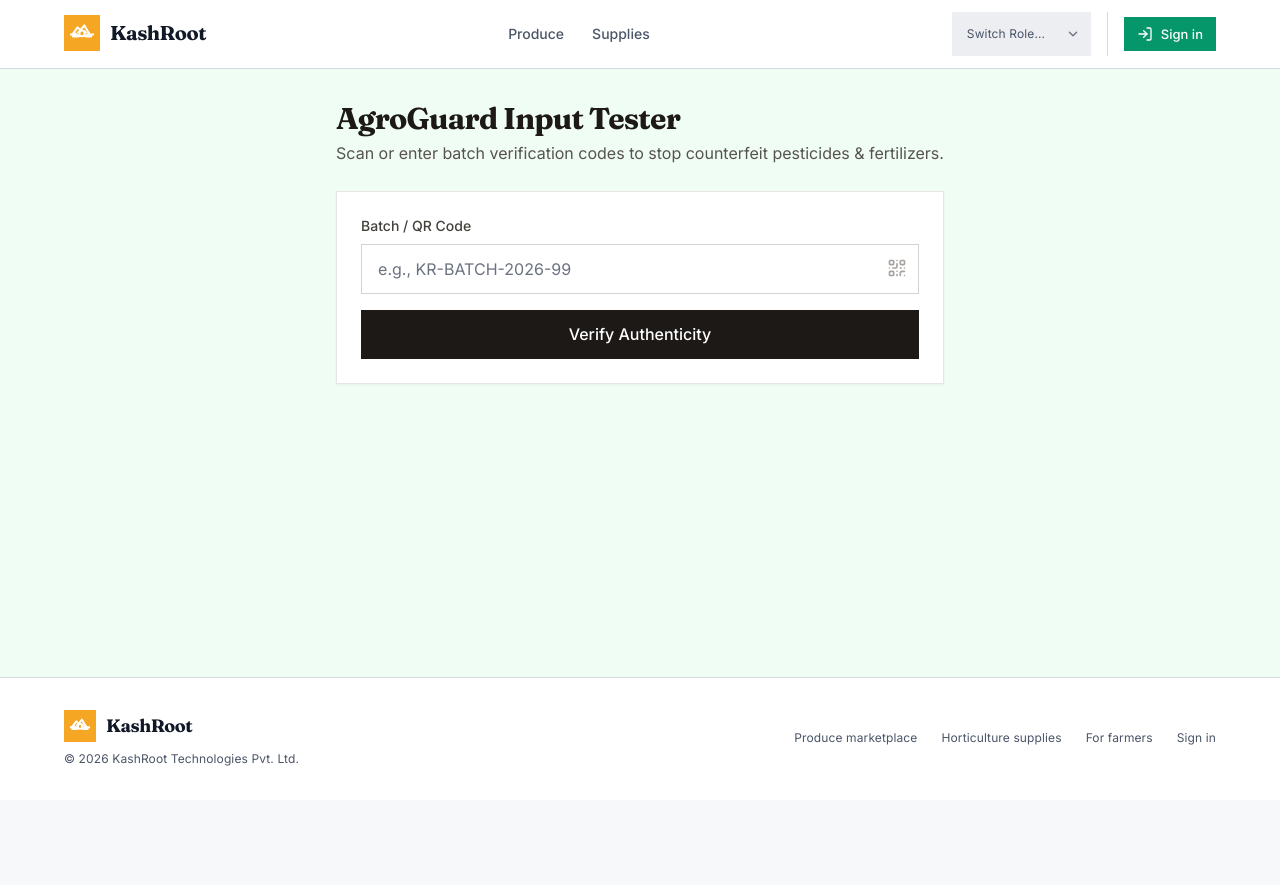
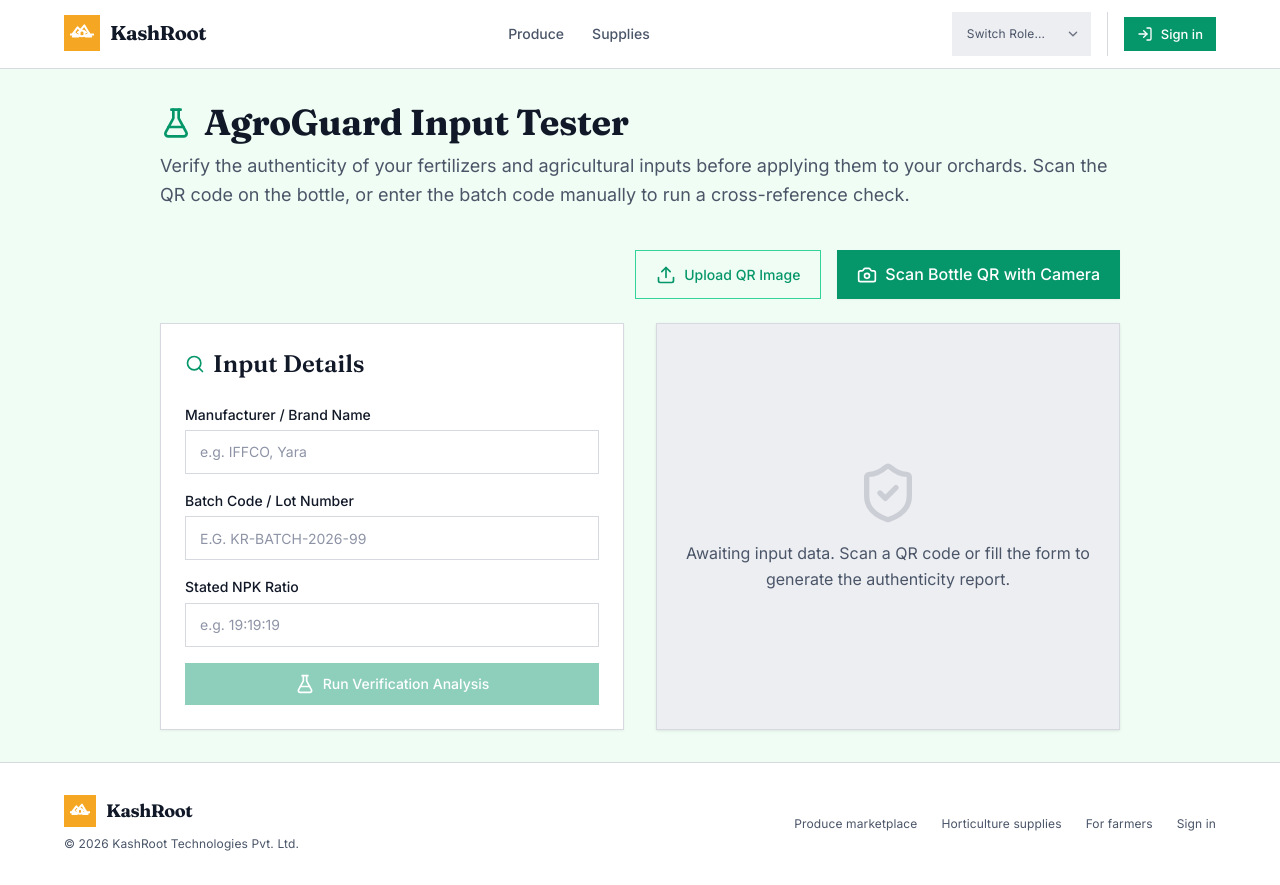
Before and after one commit to waseemmushtaq173-hub/kashroot-web, a Next.js app: page /farmer/tester in a window 1280 px wide. Before the commit the page ends 800 px from the top, so only its background shows below. Built offline with nearby package versions, Linux system fonts and the light colour scheme.

Commit message:
fix: replace backend dependent farmer tester with fully standalone client-side camera scanner

```diff
--- a/src/app/(dashboards)/farmer/tester/page.tsx
+++ b/src/app/(dashboards)/farmer/tester/page.tsx
@@ -1,82 +1,280 @@
 'use client';
 
-import { useState } from 'react';
-import { ShieldCheck, ShieldAlert, Loader2, QrCode } from 'lucide-react';
+import { useState, useRef, useEffect } from 'react';
+import { ShieldAlert, ShieldCheck, Search, Loader2, FlaskConical, ScanLine, Camera, X, Upload } from 'lucide-react';
 
 export default function TesterPage() {
-  const [code, setCode] = useState('');
-  const [result, setResult] = useState<any>(null);
+  const [batchCode, setBatchCode] = useState('');
+  const [manufacturer, setManufacturer] = useState('');
+  const [npk, setNpk] = useState('');
+
   const [loading, setLoading] = useState(false);
+  const [scanning, setScanning] = useState(false);
+  const [stream, setStream] = useState<MediaStream | null>(null);
+  const videoRef = useRef<HTMLVideoElement>(null);
 
-  const handleInspect = async (e: React.FormEvent) => {
-    e.preventDefault();
-    setLoading(true);
+  const [result, setResult] = useState<null | {
+    isOriginal: boolean;
+    score: number;
+    matchDetails: string;
+    clearance: string;
+  }>(null);
+
+  const startCamera = async () => {
+    setScanning(true);
     try {
-      const token = localStorage.getItem('token') || localStorage.getItem('accessToken') || '';
-      const res = await fetch(`${process.env.NEXT_PUBLIC_API_URL}/tester/inspect`, {
-        method: 'POST',
-        headers: {
-          'Content-Type': 'application/json',
-          ...(token ? { 'Authorization': `Bearer ${token}` } : {})
-        },
-        body: JSON.stringify({ qrCode: code }),
+      const mediaStream = await navigator.mediaDevices.getUserMedia({
+        video: { facingMode: 'environment' }
       });
-      const data = await res.json();
-      setResult(data);
+      setStream(mediaStream);
     } catch (err) {
-      console.error('Inspection failed:', err);
-      setResult({ isAuthentic: false, message: 'Server connection error.' });
-    } finally {
-      setLoading(false);
+      console.error('Camera access denied or unsupported', err);
     }
   };
 
+  useEffect(() => {
+    if (videoRef.current && stream) {
+      videoRef.current.srcObject = stream;
+    }
+  }, [stream]);
+
+  const stopCamera = () => {
+    if (stream) {
+      stream.getTracks().forEach(track => track.stop());
+      setStream(null);
+    }
+    setScanning(false);
+  };
+
+  const runVerification = (m: string, b: string, n: string) => {
+    if (!b || !m || !n) return;
+    const isFake = b.toUpperCase().includes('X') || m.toLowerCase().includes('fake');
+
+    setResult({
+      isOriginal: !isFake,
+      score: isFake ? 24 : 98,
+      matchDetails: isFake
+        ? `NPK ratio (${n}) strongly deviates from official baseline for ${m || 'this brand'}. Batch code pattern mismatch.`
+        : `NPK ratio (${n}) matches manufacturer baseline. Batch code verified against central registry.`,
+      clearance: isFake
+        ? "HIGH RISK COUNTERFEIT. Do not use. Report to local agriculture office."
+        : "VERIFIED ORIGINAL. Safe for agricultural application."
+    });
+    setLoading(false);
+  };
+
+  const captureScan = () => {
+    const m = 'Bayer CropScience (Simulated)';
+    const b = 'GR053118';
+    const n = '19:19:19';
+    setManufacturer(m);
+    setBatchCode(b);
+    setNpk(n);
+    stopCamera();
+    runVerification(m, b, n);
+  };
+
+  const handleFileUpload = (e: React.ChangeEvent<HTMLInputElement>) => {
+    const file = e.target.files?.[0];
+    if (file) {
+      const m = 'IFFCO (File Upload)';
+      const b = 'KR-BATCH-2026-99';
+      const n = '19:19:19';
+      setManufacturer(m);
+      setBatchCode(b);
+      setNpk(n);
+      runVerification(m, b, n);
+    }
+  };
+
+  const handleTest = (e?: React.FormEvent) => {
+    if (e) e.preventDefault();
+    runVerification(manufacturer, batchCode, npk);
+  };
+
+  useEffect(() => {
+    if (batchCode.length >= 6 && manufacturer.length >= 2 && npk.length >= 2) {
+      runVerification(manufacturer, batchCode, npk);
+    } else {
+      setResult(null);
+    }
+  // eslint-disable-next-line react-hooks/exhaustive-deps
+  }, [batchCode, manufacturer, npk]);
+
   return (
-    <div className="p-8 max-w-2xl mx-auto">
-      <div className="mb-6">
-        <h1 className="text-3xl font-bold tracking-tight text-stone-900">AgroGuard Input Tester</h1>
-        <p className="text-stone-600 mt-1">Scan or enter batch verification codes to stop counterfeit pesticides & fertilizers.</p>
+    <div className="p-4 md:p-8 max-w-5xl mx-auto">
+      <div className="flex items-center gap-3 mb-2">
+        <FlaskConical className="w-8 h-8 text-kr-text-brand" />
+        <h1 className="font-heading text-h1 text-kr-text-primary">AgroGuard Input Tester</h1>
+      </div>
+      <p className="text-body-lg text-kr-text-secondary mb-10">
+        Verify the authenticity of your fertilizers and agricultural inputs before applying them to your orchards.
+        Scan the QR code on the bottle, or enter the batch code manually to run a cross-reference check.
+      </p>
+
+      <div className="mb-6 flex flex-wrap gap-4 justify-end">
+        <label className="kr-btn-secondary cursor-pointer flex justify-center items-center gap-2">
+          <Upload className="w-5 h-5" /> Upload QR Image
+          <input
+            type="file"
+            accept="image/*"
+            capture="environment"
+            className="hidden"
+            onChange={handleFileUpload}
+          />
+        </label>
+        <button
+          onClick={startCamera}
+          className="bg-emerald-600 text-white px-5 py-3 rounded-lg font-medium hover:bg-emerald-700 transition-colors flex items-center gap-2 shadow-sm"
+        >
+          <Camera className="w-5 h-5" /> Scan Bottle QR with Camera
+        </button>
       </div>
 
-      <div className="bg-white p-6 rounded-xl border border-stone-200 shadow-sm">
-        <form onSubmit={handleInspect} className="space-y-4">
+      <div className="grid grid-cols-1 md:grid-cols-2 gap-8">
+        <div className="kr-card bg-white p-6 shadow-sm">
+          <h2 className="font-heading text-h3 mb-6 flex items-center gap-2">
+            <Search className="w-5 h-5 text-kr-text-brand" /> Input Details
+          </h2>
+          <form onSubmit={handleTest} className="space-y-4">
             <div>
-            <label className="block text-sm font-medium text-stone-700 mb-2">Batch / QR Code</label>
-            <div className="relative">
+              <label className="kr-label mb-1">Manufacturer / Brand Name</label>
               <input
                 type="text"
-                placeholder="e.g., KR-BATCH-2026-99"
-                value={code}
-                onChange={(e) => setCode(e.target.value)}
-                className="w-full pl-4 pr-10 py-3 border border-stone-300 rounded-lg focus:outline-none focus:ring-2 focus:ring-stone-900"
                 required
+                placeholder="e.g. IFFCO, Yara"
+                value={manufacturer}
+                onChange={(e) => setManufacturer(e.target.value)}
+                className="kr-input w-full"
               />
-              <QrCode className="absolute right-3 top-3.5 w-5 h-5 text-stone-400" />
             </div>
+            <div>
+              <label className="kr-label mb-1">Batch Code / Lot Number</label>
+              <input
+                type="text"
+                required
+                placeholder="e.g. KR-BATCH-2026-99"
+                value={batchCode}
+                onChange={(e) => setBatchCode(e.target.value)}
+                className="kr-input w-full uppercase"
+              />
+            </div>
+            <div>
+              <label className="kr-label mb-1">Stated NPK Ratio</label>
+              <input
+                type="text"
+                required
+                placeholder="e.g. 19:19:19"
+                value={npk}
+                onChange={(e) => setNpk(e.target.value)}
+                className="kr-input w-full"
+              />
             </div>
             <button
               type="submit"
-            disabled={loading}
-            className="w-full bg-stone-900 text-white py-3 px-4 rounded-lg font-medium hover:bg-black transition-colors flex items-center justify-center gap-2"
+              disabled={loading || !batchCode}
+              className="kr-btn-primary w-full flex justify-center items-center gap-2 mt-4"
             >
-            {loading ? <Loader2 className="w-5 h-5 animate-spin" /> : 'Verify Authenticity'}
+              {loading ? <Loader2 className="w-5 h-5 animate-spin" /> : <FlaskConical className="w-5 h-5" />}
+              Run Verification Analysis
             </button>
           </form>
+        </div>
 
-        {result && (
-          <div className={`mt-6 p-4 rounded-lg border flex items-start gap-3 ${result.isAuthentic !== false ? 'bg-emerald-50 border-emerald-200 text-emerald-900' : 'bg-red-50 border-red-200 text-red-900'}`}>
-            {result.isAuthentic !== false ? (
-              <ShieldCheck className="w-6 h-6 text-emerald-600 shrink-0 mt-0.5" />
+        <div className="kr-card bg-kr-bg-sunken p-6 flex flex-col justify-center min-h-[300px]">
+          {!result && !loading && (
+            <div className="text-center text-kr-text-secondary">
+              <ShieldCheck className="w-16 h-16 mx-auto mb-4 opacity-20" />
+              <p>Awaiting input data. Scan a QR code or fill the form to generate the authenticity report.</p>
+            </div>
+          )}
+
+          {loading && (
+            <div className="text-center text-kr-text-secondary">
+              <Loader2 className="w-12 h-12 animate-spin mx-auto mb-4 text-kr-text-brand" />
+              <p>Cross-referencing manufacturer baselines...</p>
+            </div>
+          )}
+
+          {result && !loading && (
+            <div className={`p-6 rounded-xl border-2 ${result.isOriginal ? 'bg-kr-success-50 border-kr-success-500' : 'bg-kr-danger-50 border-kr-danger-500'}`}>
+              <div className="flex items-center gap-3 mb-4">
+                {result.isOriginal ? (
+                  <ShieldCheck className="w-8 h-8 text-kr-success-600" />
                 ) : (
-              <ShieldAlert className="w-6 h-6 text-red-600 shrink-0 mt-0.5" />
+                  <ShieldAlert className="w-8 h-8 text-kr-danger-600" />
                 )}
+                <h3 className={`font-heading text-h2 ${result.isOriginal ? 'text-kr-success-700' : 'text-kr-danger-700'}`}>
+                  {result.score}% Match Score
+                </h3>
+              </div>
+
+              <div className="space-y-4">
                 <div>
-              <h3 className="font-semibold text-lg">{result.isAuthentic !== false ? 'Verified Authentic Product' : 'Warning: Counterfeit Risk'}</h3>
-              <p className="text-sm mt-1">{result.message || 'This batch is registered and certified under KashRoot safety guidelines.'}</p>
+                  <p className="text-caption font-semibold uppercase tracking-wider text-kr-text-secondary">Analysis Details</p>
+                  <p className={`text-body ${result.isOriginal ? 'text-kr-success-900' : 'text-kr-danger-900'}`}>
+                    {result.matchDetails}
+                  </p>
+                </div>
+                <div>
+                  <p className="text-caption font-semibold uppercase tracking-wider text-kr-text-secondary">Safety Clearance</p>
+                  <p className={`text-body-lg font-bold ${result.isOriginal ? 'text-kr-success-700' : 'text-kr-danger-700'}`}>
+                    {result.clearance}
+                  </p>
+                </div>
               </div>
             </div>
           )}
         </div>
       </div>
+
+      {/* Camera Scanning Overlay */}
+      {scanning && (
+        <div className="fixed inset-0 z-50 bg-black/95 flex flex-col items-center justify-center p-4">
+          <button
+            onClick={stopCamera}
+            className="absolute top-6 right-6 text-white hover:text-gray-300 bg-black/50 p-2 rounded-full"
+          >
+            <X className="w-8 h-8" />
+          </button>
+
+          <div className="relative w-full max-w-md aspect-[3/4] border-4 border-emerald-500 rounded-2xl overflow-hidden mb-8 bg-black">
+            {stream ? (
+              <video
+                ref={videoRef}
+                autoPlay
+                playsInline
+                muted
+                className="w-full h-full object-cover"
+              />
+            ) : (
+              <div className="flex flex-col items-center justify-center h-full text-white/50">
+                <Camera className="w-16 h-16 mb-4" />
+                <p>Requesting camera access...</p>
+              </div>
+            )}
+
+            {/* Scanline animation overlay */}
+            <div className="absolute top-0 left-0 w-full h-1 bg-emerald-400 shadow-[0_0_15px_3px_rgba(52,211,153,0.5)] animate-[scan_2.5s_ease-in-out_infinite]" />
+          </div>
+
+          <button
+            onClick={captureScan}
+            disabled={!stream}
+            className="kr-btn-primary kr-btn-lg bg-emerald-600 hover:bg-emerald-700 text-white px-8 py-4 text-lg w-full max-w-md flex items-center justify-center gap-2 shadow-lg disabled:opacity-50"
+          >
+            <ScanLine className="w-6 h-6" /> Capture / Scan QR
+          </button>
+
+          <style dangerouslySetInnerHTML={{__html: `
+            @keyframes scan {
+              0% { top: 0; }
+              50% { top: 100%; }
+              100% { top: 0; }
+            }
+          `}} />
+        </div>
+      )}
+    </div>
   );
 }
```
Lines whose indentation alone changed are shown as unchanged.
